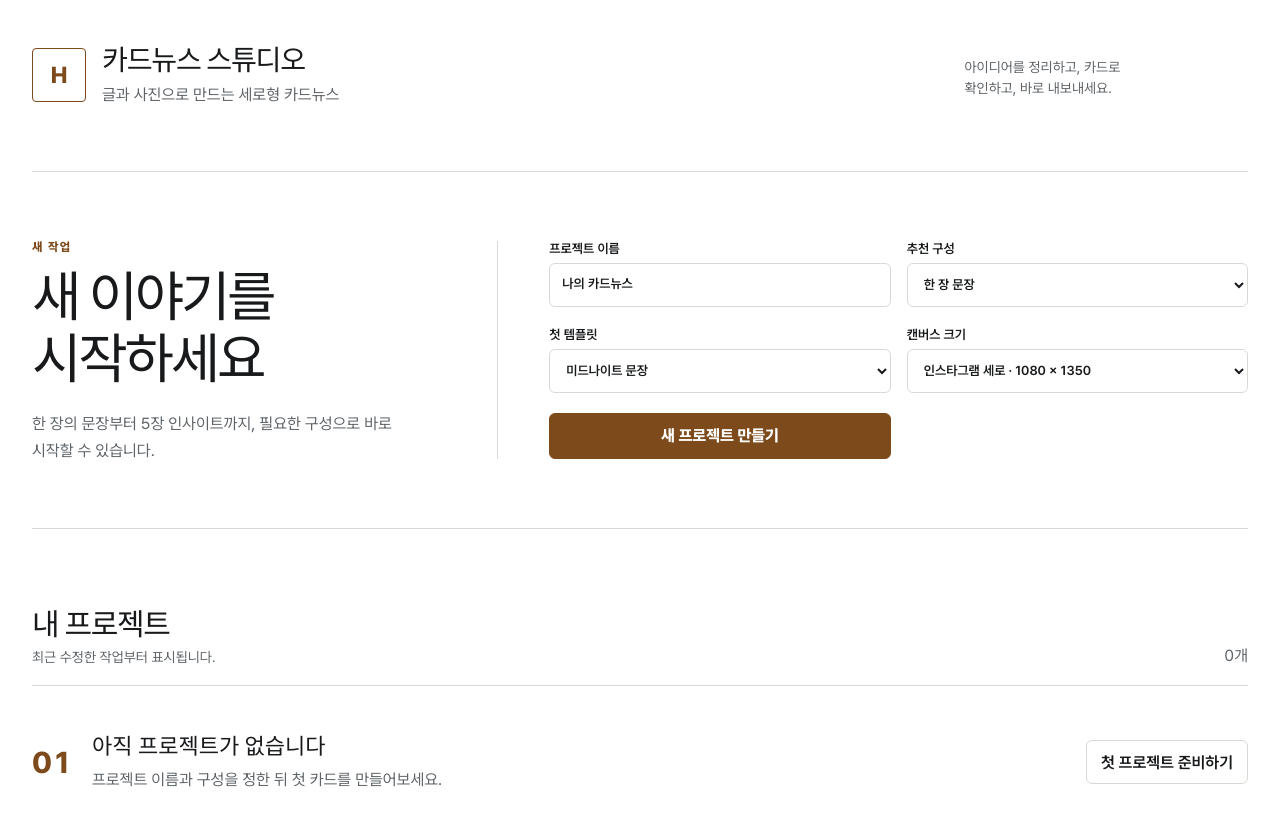
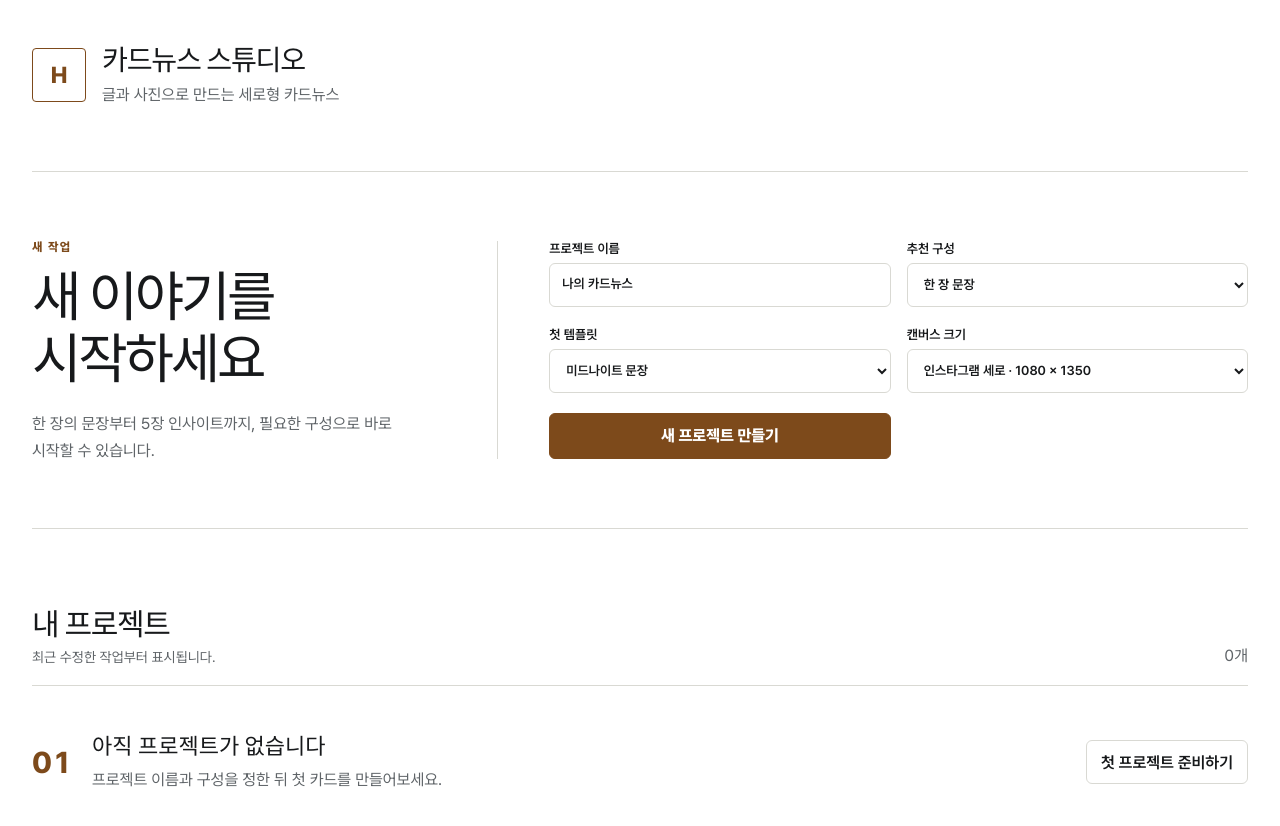
Before and after one commit to puleun58-collab/cardnews-studio, a React (Vite) app: page / in a window 1280 px wide. Shown: the top 826 px of the page. Built offline with nearby package versions, Linux system fonts and the light colour scheme; a web font is replaced by a local one.

Commit message:
remove home header tagline

```diff
--- a/src/App.tsx
+++ b/src/App.tsx
@@ -76,7 +76,6 @@ function ProjectHome() {
             <h1>{appConfig.appName}</h1>
             <p>{appConfig.appDescription}</p>
           </div>
-          <p className="home-purpose">아이디어를 정리하고, 카드로 <span className="no-break">확인하고,</span> <span className="no-break">바로 내보내세요.</span></p>
         </header>
 
         <section className="new-project" aria-labelledby="new-project-title">
--- a/src/styles/app.css
+++ b/src/styles/app.css
@@ -142,7 +142,7 @@ input[type="checkbox"] { accent-color: var(--ui-accent); }
 }
 .home-header {
   display: grid;
-  grid-template-columns: auto 1fr minmax(280px, 420px);
+  grid-template-columns: auto 1fr;
   align-items: center;
   gap: var(--space-4);
   margin-bottom: 64px;
@@ -161,8 +161,6 @@ input[type="checkbox"] { accent-color: var(--ui-accent); }
 }
 .home-header h1 { margin: 0; color: var(--ui-text); font: 600 clamp(25px, 2.2vw, 32px)/1.2 var(--font-display); letter-spacing: -.045em; }
 .home-header p { margin: 5px 0 0; color: var(--ui-text-muted); line-height: 1.5; }
-.home-purpose { justify-self: end; max-width: 34ch; font-size: 14px; text-wrap: pretty; }
-.no-break { white-space: nowrap; }
 
 .new-project {
   display: grid;
@@ -320,7 +318,6 @@ input[type="checkbox"] { accent-color: var(--ui-accent); }
   body { background: var(--ui-canvas); }
   .home { padding: 28px 18px 64px; }
   .home-header { grid-template-columns: auto 1fr; margin-bottom: 40px; }
-  .home-purpose { display: none; }
   .new-project { grid-template-columns: 1fr; gap: 34px; padding: 36px 0; }
   .new-project-intro h2 { max-width: 13ch; font-size: clamp(34px, 9vw, 46px); }
   .new-project-form { grid-template-columns: 1fr; border-top: 1px solid var(--ui-border); border-left: 0; padding: 30px 0 0; }
```
Also changed, not shown: 1 other file (tests, documents, lock files or other folders).
